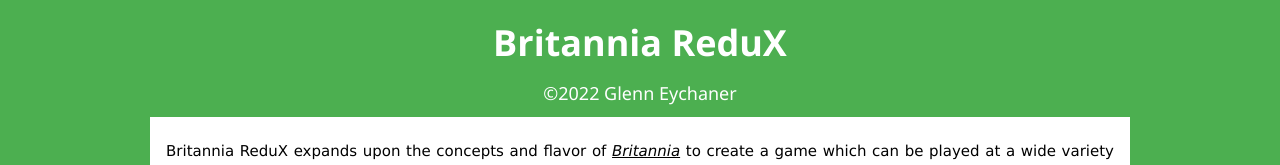
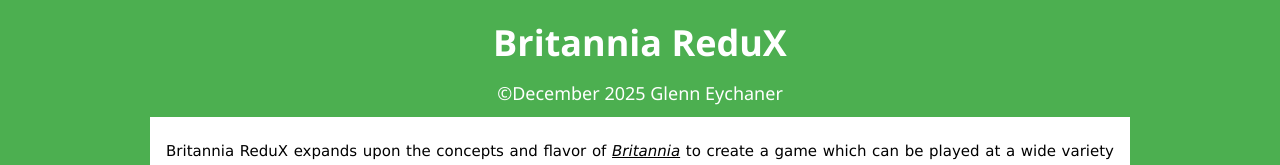
Before and after one commit to geychaner/geychaner.github.io, a plain HTML site: page britannia.html in a window 1280 px wide. Shown: the top 165 px of the page. Drawn offline with nearby package versions, Linux system fonts and the light colour scheme.

Commit message:
Update Britannia

```diff
--- a/britannia.html
+++ b/britannia.html
@@ -9,7 +9,7 @@
 <body>
 <div class="w3-green w3-topbar w3-bottombar w3-border-green">
 <H1 class="w3-cursive w3-center"><B>Britannia ReduX</B></H1>
-<h5 class="w3-center">&copy;2022 Glenn Eychaner</h5>
+<h5 class="w3-center">&copy;December 2025 Glenn Eychaner</h5>
 
 <div class="w3-content w3-white w3-padding">
 <P class="w3-justify">
```
Also changed, not shown: 9 other files.
